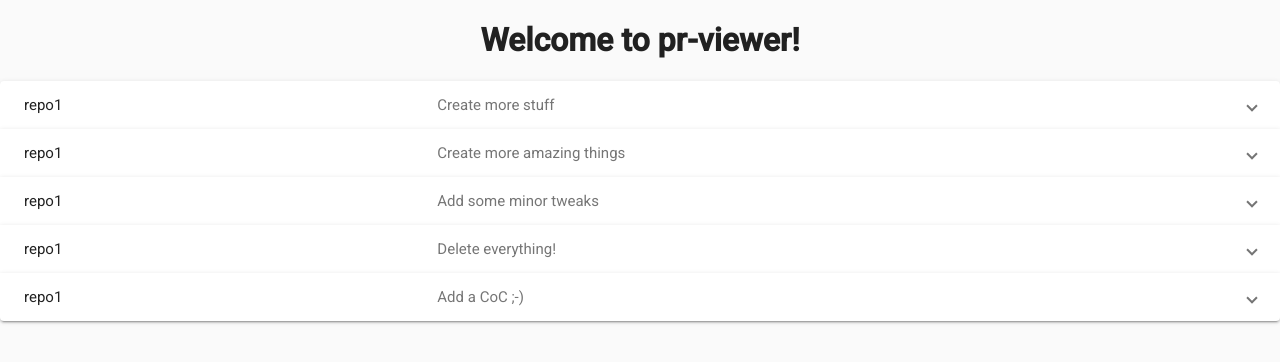
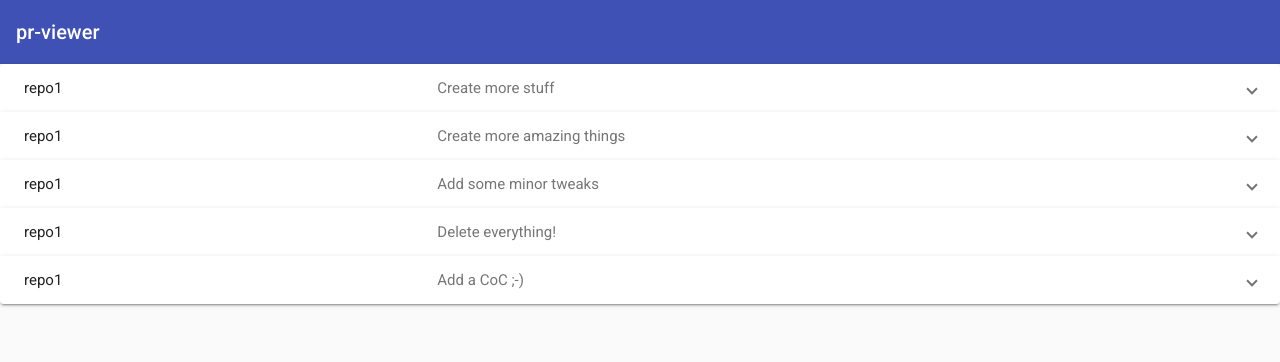
Before and after one commit to CasperKoning/pr-viewer, an Angular app: page / in a window 1280 px wide. Shown: the top 362 px of the page. Built offline with nearby package versions, Linux system fonts and the light colour scheme.

Commit message:
Set up header menu

```diff
--- a/src/app/app.component.html
+++ b/src/app/app.component.html
@@ -1,6 +1,4 @@
-<div style="text-align:center">
-  <h1>
-    Welcome to {{ title }}!
-  </h1>
-  <app-pr-list></app-pr-list>
-</div>
+<mat-toolbar color="primary">
+    <span>{{title}}</span>
+</mat-toolbar>
+<app-pr-list></app-pr-list>
--- a/src/app/app.module.ts
+++ b/src/app/app.module.ts
@@ -9,6 +9,7 @@
 import { MatExpansionModule } from '@angular/material/expansion'
 import { MatButtonModule } from '@angular/material/button'
 import { MatIconModule } from '@angular/material/icon';
+import { MatToolbarModule } from '@angular/material/toolbar';
 
 @NgModule({
   declarations: [
@@ -23,6 +24,7 @@
     MatExpansionModule,
     MatButtonModule,
     MatIconModule,
+    MatToolbarModule,
     // Add imports for Material components, like MatButtonModule, MatCheckboxModule, etc.
   ],
   providers: [],
```
